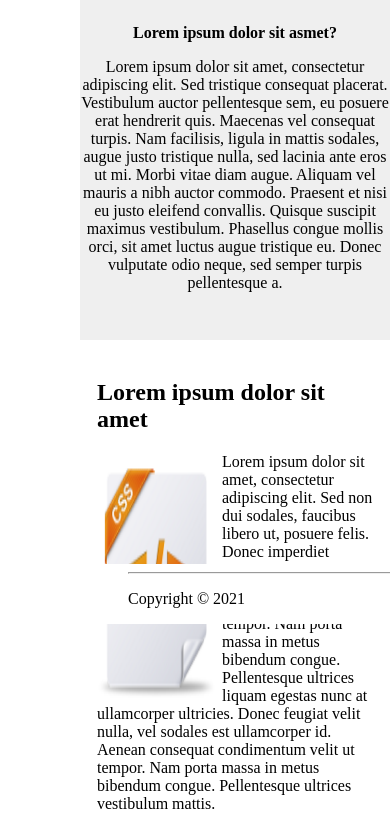
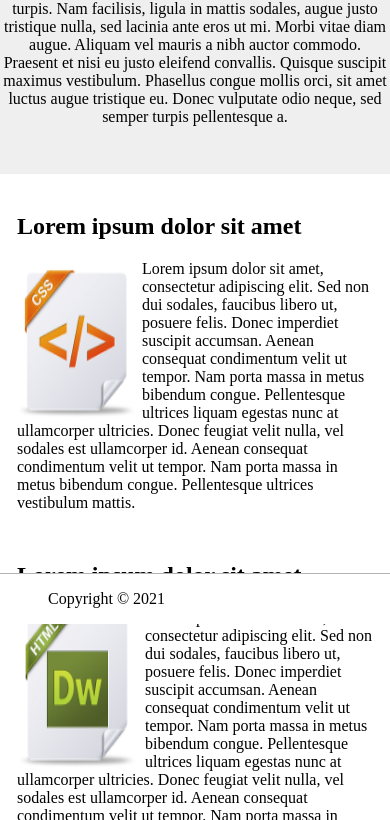
Before and after one commit to linhdepzai/testNCC, a plain HTML site: page index.html in a window 390 px wide. Shown: the part 220-1040 px from the top of the page. Drawn offline with Linux system fonts and the light colour scheme.

Commit message:
fix footer

```diff
--- a/index.html
+++ b/index.html
@@ -77,7 +77,6 @@
         </div>
     </div>
     <div class="footer">
-        <hr>
         <p>Copyright &#169; 2021</p>
     </div>
 </body>
--- a/style.css
+++ b/style.css
@@ -81,6 +81,7 @@ a {
     width: 100%;
     background-color: var(--white-color);
     z-index: 1;
+    border-top: 1px solid rgb(180, 180, 180);
 }
 
 .content_title {
@@ -88,6 +89,11 @@ a {
 }
 
 @media(max-width: 1000px) {
+    body {
+        position: relative;
+        padding: 0;
+    }
+
     .content_item {
         overflow: auto;
         display: block;
@@ -126,4 +132,8 @@ a {
     .content_title {
         padding: 2rem 0;
     }
+
+    .content {
+        padding: 0;
+    }
 }
```
